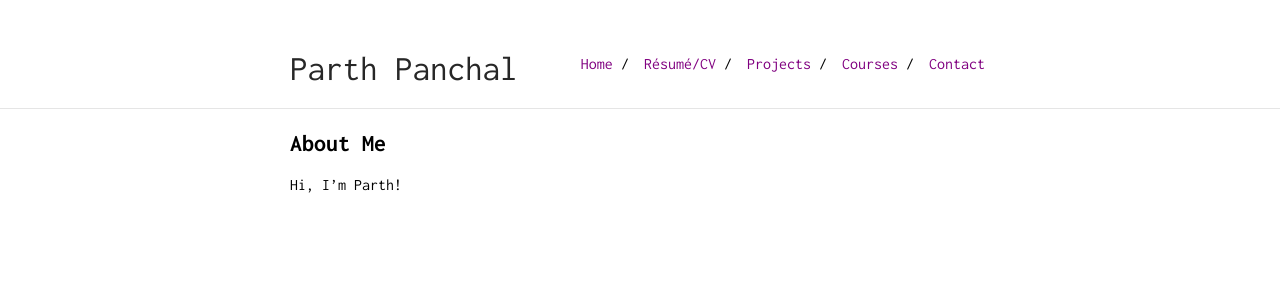
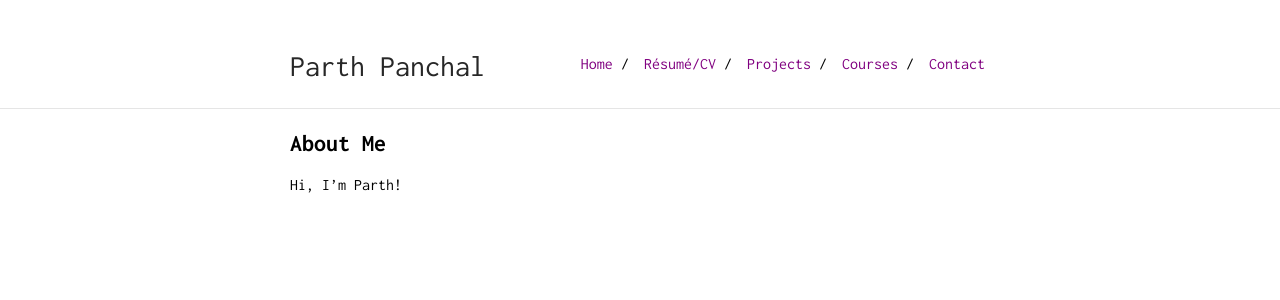
Before and after one commit to parth-panchal/parth-panchal.github.io, a Jekyll site: the page built from index.md, in a window 1280 px wide. Shown: the top 300 px of the page. Built offline with Jekyll 4.4.1, drawn with Linux system fonts in a browser that asks for light colours; our own code applies the rules of GitHub Pages for plain Markdown files.

Commit message:
Update _style.scss

```diff
--- a/_sass/_style.scss
+++ b/_sass/_style.scss
@@ -33,7 +33,7 @@ hr {
  */
 
 #author-name {
-    font-size: 35px;
+    font-size: 30px;
     color: #272727;
     display: inline-block;
 }
```
